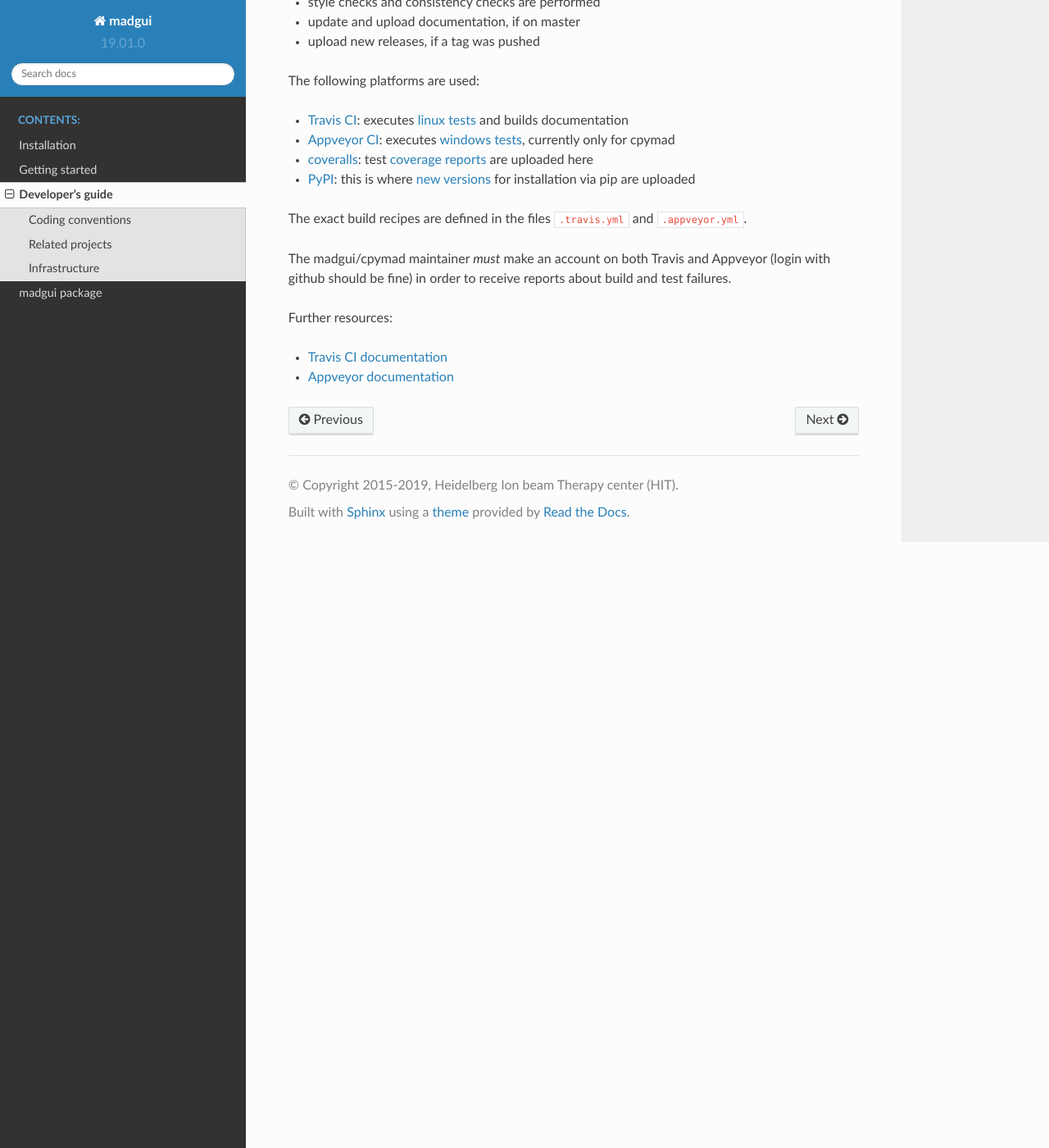
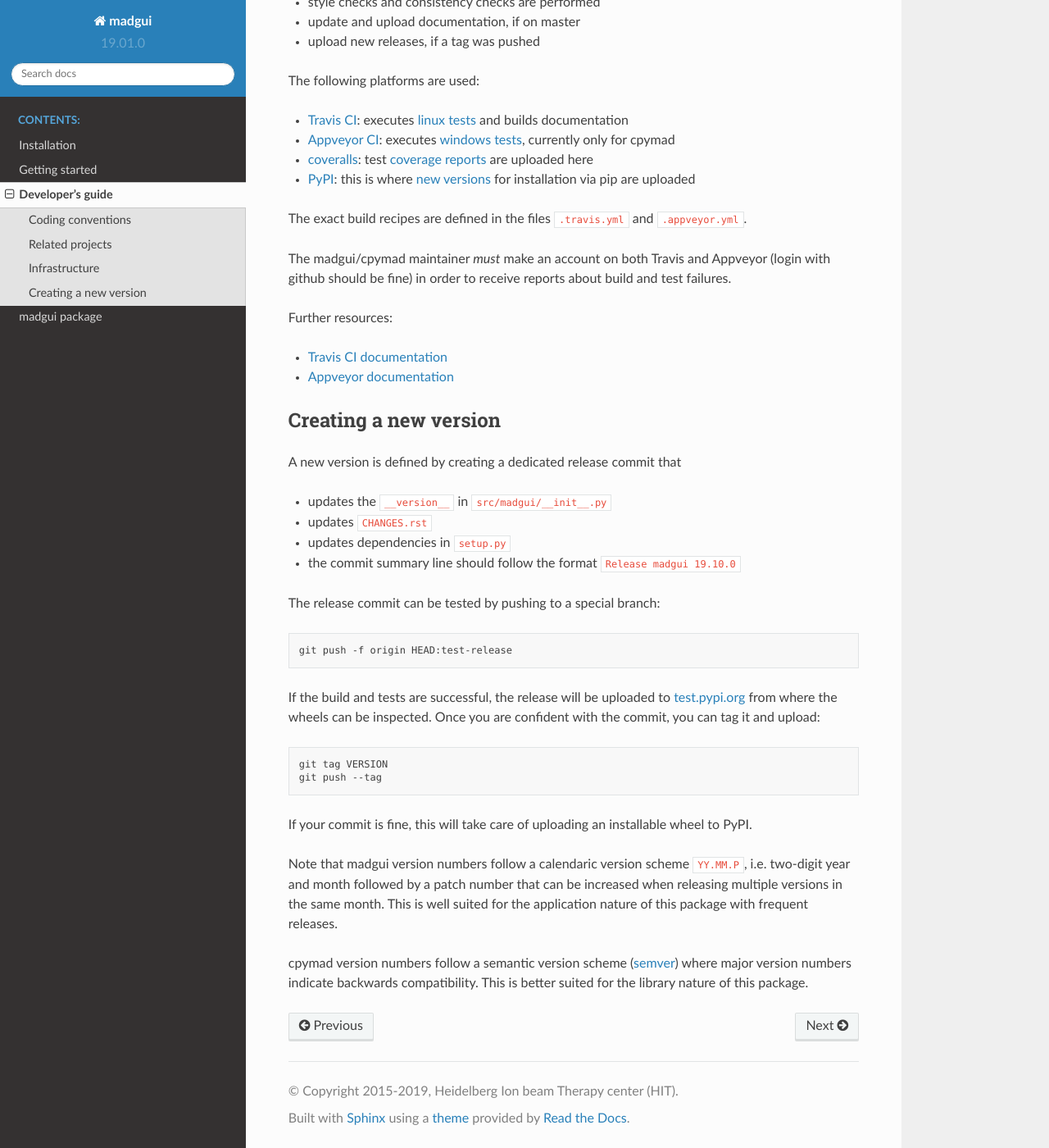
Before and after one commit to hibtc/madgui, a Sphinx documentation site: the page built from docs/devguide.rst, in a window 1280 px wide and 1400 px high, scrolled down 1783 px. Shown: the whole window at 82% size. Built offline with Sphinx 7.4.7 and the Read the Docs theme 2.0.0, drawn with Linux system fonts in a browser that asks for light colours.

```diff
--- a/docs/devguide.rst
+++ b/docs/devguide.rst
@@ -129,3 +129,44 @@
 
 .. _Travis CI documentation: https://docs.travis-ci.com/
 .. _Appveyor documentation: https://www.appveyor.com/docs/
+
+
+Creating a new version
+----------------------
+
+A new version is defined by creating a dedicated release commit that
+
+- updates the ``__version__`` in ``src/madgui/__init__.py``
+- updates ``CHANGES.rst``
+- updates dependencies in ``setup.py``
+- the commit summary line should follow the format ``Release madgui 19.10.0``
+
+The release commit can be tested by pushing to a special branch:
+
+.. code-block:: bash
+
+    git push -f origin HEAD:test-release
+
+If the build and tests are successful, the release will be uploaded to
+test.pypi.org_ from where the wheels can be inspected. Once you are confident
+with the commit, you can tag it and upload:
+
+.. code-block:: bash
+
+    git tag VERSION
+    git push --tag
+
+If your commit is fine, this will take care of uploading an installable wheel
+to PyPI.
+
+Note that madgui version numbers follow a calendaric version scheme
+``YY.MM.P``, i.e. two-digit year and month followed by a patch number that can
+be increased when releasing multiple versions in the same month. This is well
+suited for the application nature of this package with frequent releases.
+
+cpymad version numbers follow a semantic version scheme (semver_) where major
+version numbers indicate backwards compatibility. This is better suited for
+the library nature of this package.
+
+.. _test.pypi.org: https://test.pypi.org/
+.. _semver: https://semver.org/
```
